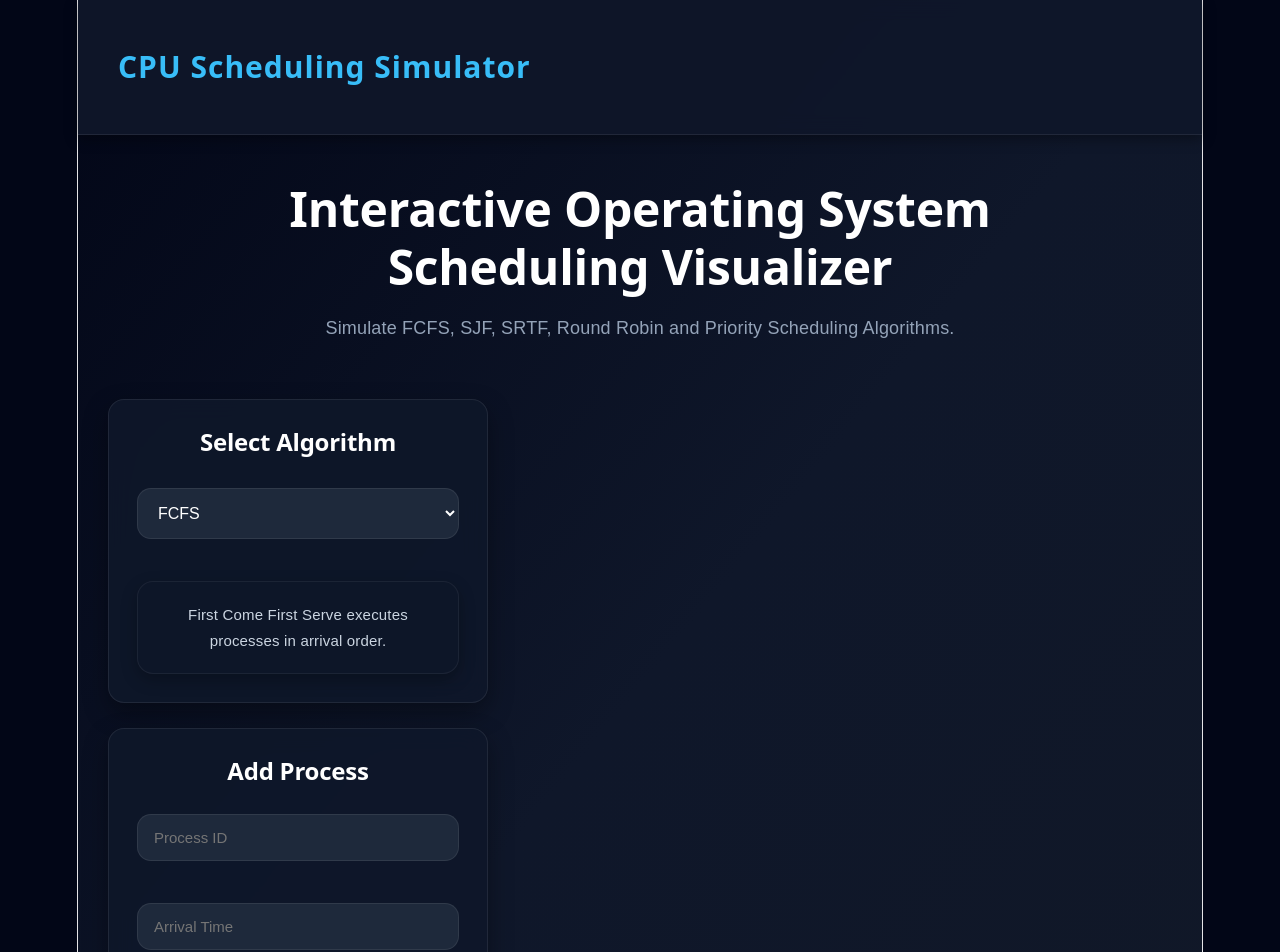
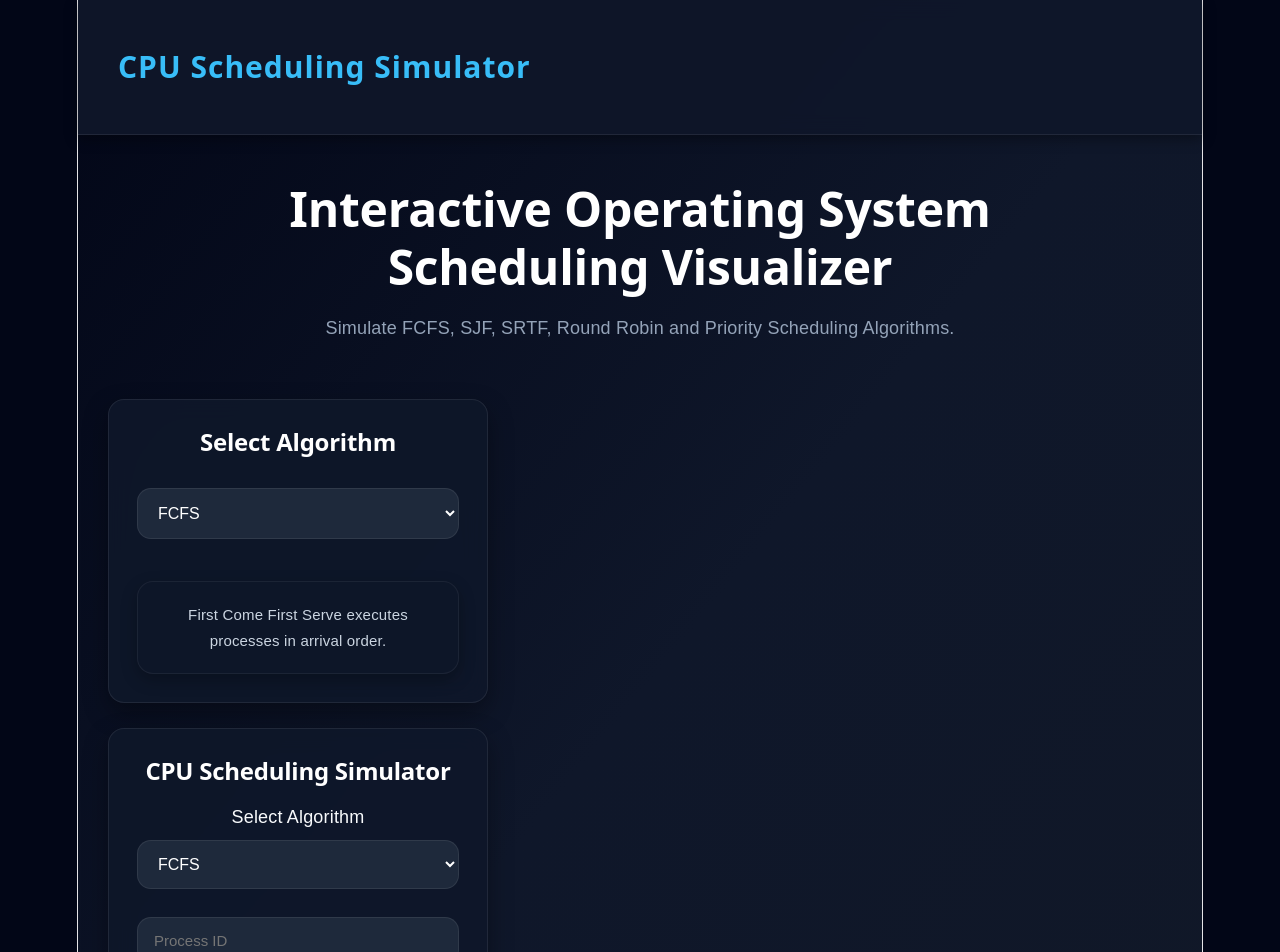
Before and after one commit to ghate-akanksha/CPU-Scheduling-simulator, a React app in the folder frontend/: page / in a window 1280 px wide. Shown: the top 952 px of the page. Built offline with nearby package versions, Linux system fonts and the light colour scheme; the HTML template or start-up script is replaced by a standard one.

Commit message:
dynamic form added for each scheduling algorithm

```diff
--- a/frontend/src/components/ProcessForm.jsx
+++ b/frontend/src/components/ProcessForm.jsx
@@ -6,13 +6,21 @@ const ProcessForm = ({
   onSimulate
 }) => {
 
-  // =========================
-  // STATES
-  // =========================
 
   const [processes, setProcesses] =
     useState([]);
 
+  // Selected Scheduling Algorithm
+  const [selectedAlgorithm,
+    setSelectedAlgorithm] =
+    useState("fcfs");
+
+  // Time Quantum for Round Robin
+  const [timeQuantum,
+    setTimeQuantum] =
+    useState("");
+
+  // Single Process State
   const [process, setProcess] =
     useState({
       pid: "",
@@ -22,25 +30,27 @@ const ProcessForm = ({
     });
 
   // =========================
-  // HANDLE CHANGE
+  // HANDLE INPUT CHANGE
   // =========================
 
   const handleChange = (e) => {
 
     setProcess({
+
       ...process,
+
       [e.target.name]:
         e.target.value
+
     });
 
   };
 
-  // =========================
-  // ADD PROCESS
-  // =========================
+
 
   const addProcess = () => {
 
+    // Basic Validation
     if (
       process.pid === "" ||
       process.arrivalTime === "" ||
@@ -48,12 +58,29 @@ const ProcessForm = ({
     ) {
 
       alert(
-        "Please fill all fields"
+        "Please fill all required fields"
       );
 
       return;
+
     }
 
+    // Priority Validation
+    if (
+      selectedAlgorithm ===
+        "priority" &&
+      process.priority === ""
+    ) {
+
+      alert(
+        "Please enter priority"
+      );
+
+      return;
+
+    }
+
+    // Create New Process Object
     const newProcess = {
 
       pid: process.pid,
@@ -64,22 +91,33 @@ const ProcessForm = ({
       burstTime:
         Number(process.burstTime),
 
+      // Add priority only for
+      // Priority Scheduling
+
+      ...(selectedAlgorithm ===
+        "priority" && {
+
           priority:
             Number(process.priority)
+
+      })
+
     };
 
+    // Add process to array
     setProcesses([
       ...processes,
       newProcess
     ]);
 
-    // RESET FORM
+    // Reset form
+    setProcess({
 
-    setProcess({
       pid: "",
       arrivalTime: "",
       burstTime: "",
       priority: ""
+
     });
 
   };
@@ -99,9 +137,6 @@ const ProcessForm = ({
 
   };
 
-  // =========================
-  // RUN SIMULATION
-  // =========================
 
   const runSimulation = () => {
 
@@ -112,25 +147,95 @@ const ProcessForm = ({
       );
 
       return;
+
     }
 
-    onSimulate(processes);
+    // Round Robin Validation
+    if (
+      selectedAlgorithm ===
+        "rr" &&
+      timeQuantum === ""
+    ) {
+
+      alert(
+        "Please enter Time Quantum"
+      );
+
+      return;
+
+    }
+
+    // Send Data to Parent Component
+    onSimulate({
+
+      algorithm:
+        selectedAlgorithm,
+
+      timeQuantum:
+        Number(timeQuantum),
+
+      processes
+
+    });
 
   };
+
+
 
   return (
 
     <div className="process-form">
 
       <h2>
-        Add Process
+        CPU Scheduling Simulator
       </h2>
 
-      {/* ========================= */}
-      {/* INPUTS */}
-      {/* ========================= */}
+
+
+      <div className="algorithm-select">
+
+        <label>
+          Select Algorithm
+        </label>
+
+        <select
+          value={selectedAlgorithm}
+          onChange={(e) =>
+            setSelectedAlgorithm(
+              e.target.value
+            )
+          }
+        >
+
+          <option value="fcfs">
+            FCFS
+          </option>
+
+          <option value="sjf">
+            SJF
+          </option>
+
+          <option value="srtf">
+            SRTF
+          </option>
+
+          <option value="rr">
+            Round Robin
+          </option>
+
+          <option value="priority">
+            Priority Scheduling
+          </option>
+
+        </select>
+
+      </div>
+
+
 
       <div className="input-group">
+
+        {/* PID */}
 
         <input
           type="text"
@@ -140,6 +245,8 @@ const ProcessForm = ({
           onChange={handleChange}
         />
 
+        {/* Arrival Time */}
+
         <input
           type="number"
           name="arrivalTime"
@@ -147,6 +254,8 @@ const ProcessForm = ({
           value={process.arrivalTime}
           onChange={handleChange}
         />
+
+        {/* Burst Time */}
 
         <input
           type="number"
@@ -156,6 +265,12 @@ const ProcessForm = ({
           onChange={handleChange}
         />
 
+        {/* Priority Field */}
+
+        {
+          selectedAlgorithm ===
+            "priority" && (
+
             <input
               type="number"
               name="priority"
@@ -164,11 +279,36 @@ const ProcessForm = ({
               onChange={handleChange}
             />
 
+          )
+        }
+
       </div>
 
-      {/* ========================= */}
-      {/* BUTTONS */}
-      {/* ========================= */}
+
+
+      {
+        selectedAlgorithm ===
+          "rr" && (
+
+          <div className="rr-input">
+
+            <input
+              type="number"
+              placeholder="Time Quantum"
+              value={timeQuantum}
+              onChange={(e) =>
+                setTimeQuantum(
+                  e.target.value
+                )
+              }
+            />
+
+          </div>
+
+        )
+      }
+
+
 
       <div className="btn-group">
 
@@ -188,9 +328,7 @@ const ProcessForm = ({
 
       </div>
 
-      {/* ========================= */}
-      {/* PROCESS TABLE */}
-      {/* ========================= */}
+
 
       {
         processes.length > 0 && (
@@ -207,7 +345,9 @@ const ProcessForm = ({
 
                 <tr>
 
-                  <th>PID</th>
+                  <th>
+                    PID
+                  </th>
 
                   <th>
                     Arrival
@@ -217,9 +357,18 @@ const ProcessForm = ({
                     Burst
                   </th>
 
+                  {/* Dynamic Priority Column */}
+
+                  {
+                    selectedAlgorithm ===
+                      "priority" && (
+
                       <th>
                         Priority
                       </th>
+
+                    )
+                  }
 
                   <th>
                     Action
@@ -253,9 +402,18 @@ const ProcessForm = ({
                           }
                         </td>
 
+                        {/* Dynamic Priority Data */}
+
+                        {
+                          selectedAlgorithm ===
+                            "priority" && (
+
                             <td>
                               {p.priority}
                             </td>
+
+                          )
+                        }
 
                         <td>
 
--- a/frontend/src/pages/Home.jsx
+++ b/frontend/src/pages/Home.jsx
@@ -1,6 +1,7 @@
 import "./Home.css";
 
 import { useState } from "react";
+
 import axios from "axios";
 
 import ProcessForm from "../components/ProcessForm";
@@ -11,7 +12,7 @@ import GanttChart from "../components/GanttChart";
 const Home = () => {
 
   // =========================
-  // States
+  // STATES
   // =========================
 
   const [algorithm, setAlgorithm] =
@@ -27,11 +28,11 @@ const Home = () => {
     useState("");
 
   // =========================
-  // Run Simulation
+  // RUN SIMULATION
   // =========================
 
   const handleSimulation =
-    async (processes) => {
+    async (simulationData) => {
 
       try {
 
@@ -41,17 +42,25 @@ const Home = () => {
 
         setResult(null);
 
+        // =========================
+        // API CALL
+        // =========================
+
         const response =
           await axios.post(
-            `http://localhost:5000/api/schedule/${algorithm}`,
-            {
-              processes
-            }
+
+            `http://localhost:5000/api/schedule/${simulationData.algorithm}`,
+
+            simulationData
+
           );
 
+        // Store Result
         setResult(response.data);
 
-      } catch (err) {
+      }
+
+      catch (err) {
 
         console.log(err);
 
@@ -59,7 +68,9 @@ const Home = () => {
           "Failed to run simulation"
         );
 
-      } finally {
+      }
+
+      finally {
 
         setLoading(false);
 
@@ -67,50 +78,64 @@ const Home = () => {
 
     };
 
+  // =========================
+  // JSX
+  // =========================
+
   return (
 
     <div className="home">
 
       {/* ========================= */}
-      {/* Navbar */}
+      {/* NAVBAR */}
       {/* ========================= */}
 
       <div className="navbar">
 
         <h1 className="logo">
+
           CPU Scheduling Simulator
+
         </h1>
 
       </div>
 
       {/* ========================= */}
-      {/* Hero Section */}
+      {/* HERO SECTION */}
       {/* ========================= */}
 
       <div className="hero">
 
         <h2>
+
           Interactive Operating System
           Scheduling Visualizer
+
         </h2>
 
         <p>
+
           Simulate FCFS, SJF, SRTF,
           Round Robin and Priority
           Scheduling Algorithms.
+
         </p>
 
       </div>
 
       {/* ========================= */}
-      {/* Main Layout */}
+      {/* MAIN LAYOUT */}
       {/* ========================= */}
 
       <div className="main-container">
 
-        {/* Left Panel */}
+        {/* ========================= */}
+        {/* LEFT PANEL */}
+        {/* ========================= */}
 
         <div className="left-panel">
+
+          {/* Algorithm Selector */}
 
           <div className="card">
 
@@ -121,9 +146,12 @@ const Home = () => {
 
           </div>
 
+          {/* Process Form */}
+
           <div className="card">
 
             <ProcessForm
+              algorithm={algorithm}
               onSimulate={
                 handleSimulation
               }
@@ -133,9 +161,13 @@ const Home = () => {
 
         </div>
 
-        {/* Right Panel */}
+        {/* ========================= */}
+        {/* RIGHT PANEL */}
+        {/* ========================= */}
 
         <div className="right-panel">
+
+          {/* Loading */}
 
           {
             loading && (
@@ -149,6 +181,8 @@ const Home = () => {
             )
           }
 
+          {/* Error */}
+
           {
             error && (
 
@@ -161,9 +195,14 @@ const Home = () => {
             )
           }
 
+          {/* Result */}
+
           {
             result && (
+
               <>
+
+                {/* Metrics Table */}
 
                 <div className="card">
 
@@ -172,6 +211,8 @@ const Home = () => {
                   />
 
                 </div>
+
+                {/* Gantt Chart */}
 
                 <div className="card">
 
@@ -184,6 +225,7 @@ const Home = () => {
                 </div>
 
               </>
+
             )
           }
 
@@ -192,6 +234,7 @@ const Home = () => {
       </div>
 
     </div>
+
   );
 };
 
```
Lines whose indentation alone changed are shown as unchanged.
